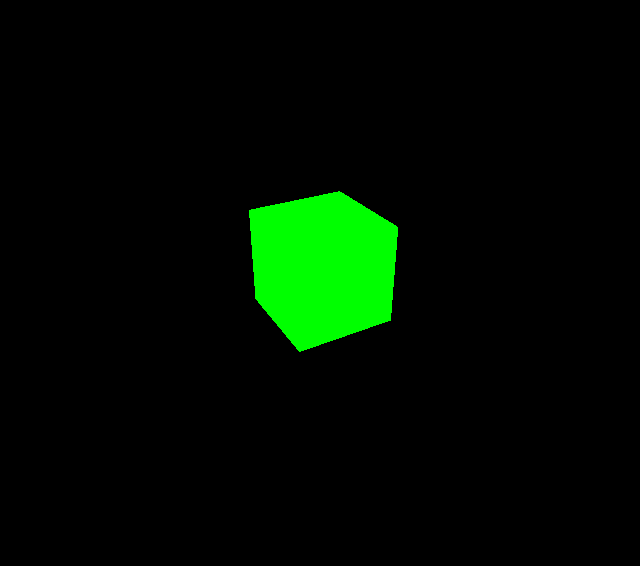
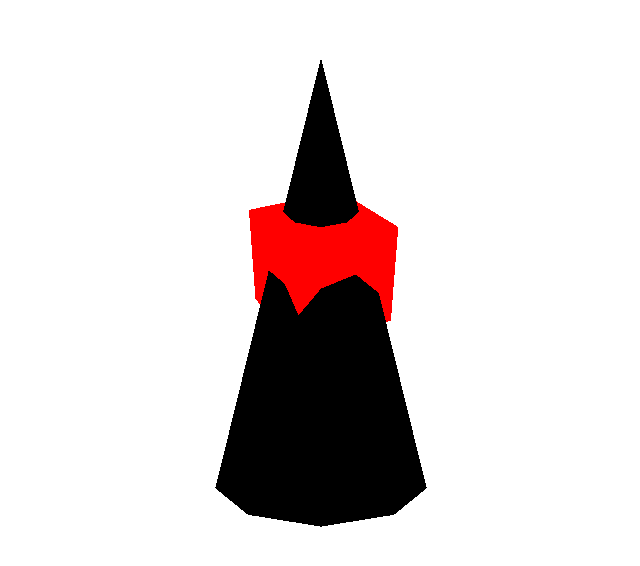
Before and after one commit to HoussamEzzin/3D_FreeStyle, a plain HTML site: page index.html in a window 1280 px wide. Shown: the part 134-700 px from the top of the page, without its empty margins (319-959 px from the left). Drawn offline with nearby package versions, Linux system fonts and the light colour scheme; animation ran at ten frames a second.

Commit message:
small update

```diff
--- a/js/setup.js
+++ b/js/setup.js
@@ -1,6 +1,7 @@
 import * as THREE from "https://cdn.skypack.dev/three";
 // set the scene :
 const scene = new THREE.Scene();
+scene.background = new THREE.Color( 0xffffff );
 // set the camera, first param : fov (field of view)
 const camera = new THREE.PerspectiveCamera(
   75,
@@ -15,13 +16,13 @@ document.body.appendChild(renderer.domElement);
 
 const geometry_box = new THREE.BoxGeometry();
 const material_box = new THREE.MeshBasicMaterial({
-  color: 0x00ff00,
+  color: 0xff0000,
 });
 const cube = new THREE.Mesh(geometry_box, material_box);
 
 //create a line
 
-const material_line = new THREE.LineBasicMaterial( {color: 0x0000ff});
+const material_line = new THREE.LineBasicMaterial( {color: 0x000000});
 
 
 const points = [];
@@ -33,9 +34,14 @@ const geometry_line = new THREE.BufferGeometry().setFromPoints( points);
 
 const line = new THREE.Line( geometry_line,material_line)
 
+const mesh_geometry = new THREE.ConeGeometry(1,4,10);
+const mesh_material = new THREE.MeshBasicMaterial( {color: 0x000000});
+const cone = new THREE.Mesh(mesh_geometry,mesh_material);
+scene.add(cone);
+scene.add(line);
 
 scene.add(cube);
-scene.add(line);
+
 
 camera.position.z = 5;
 renderer.render(scene, camera);
```
Also changed, not shown: index.html (+1 -0 lines).
